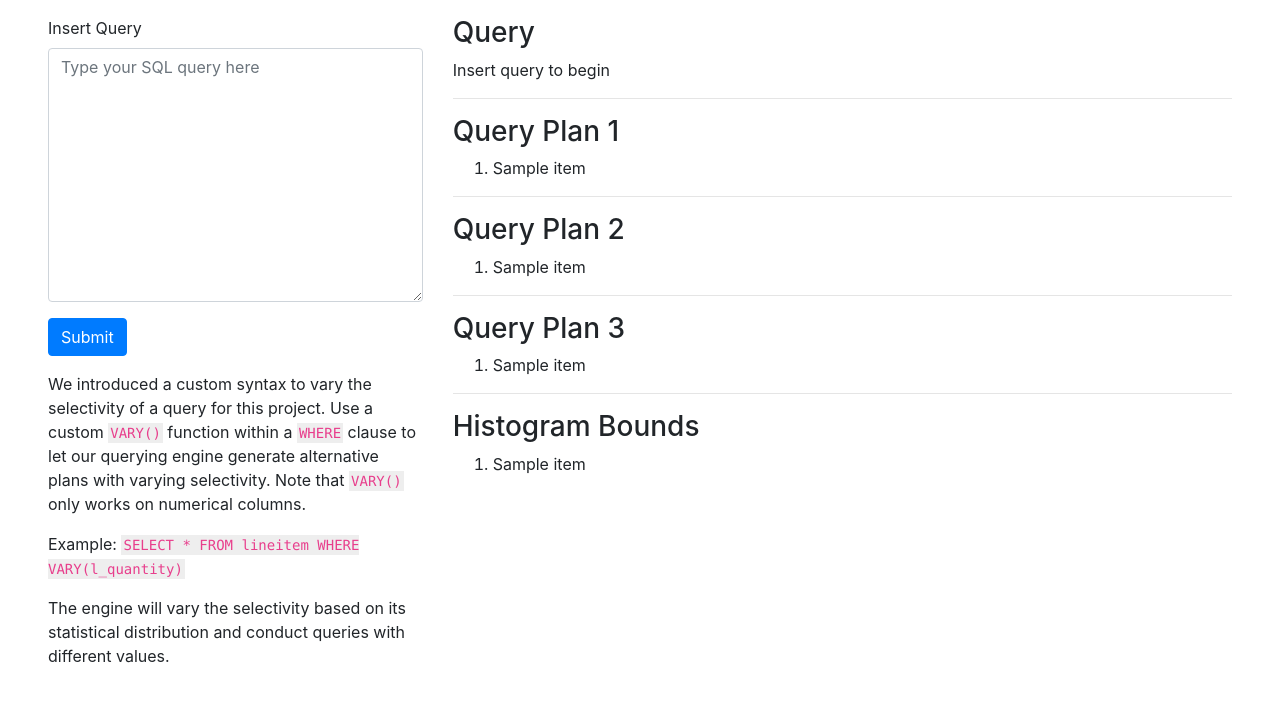
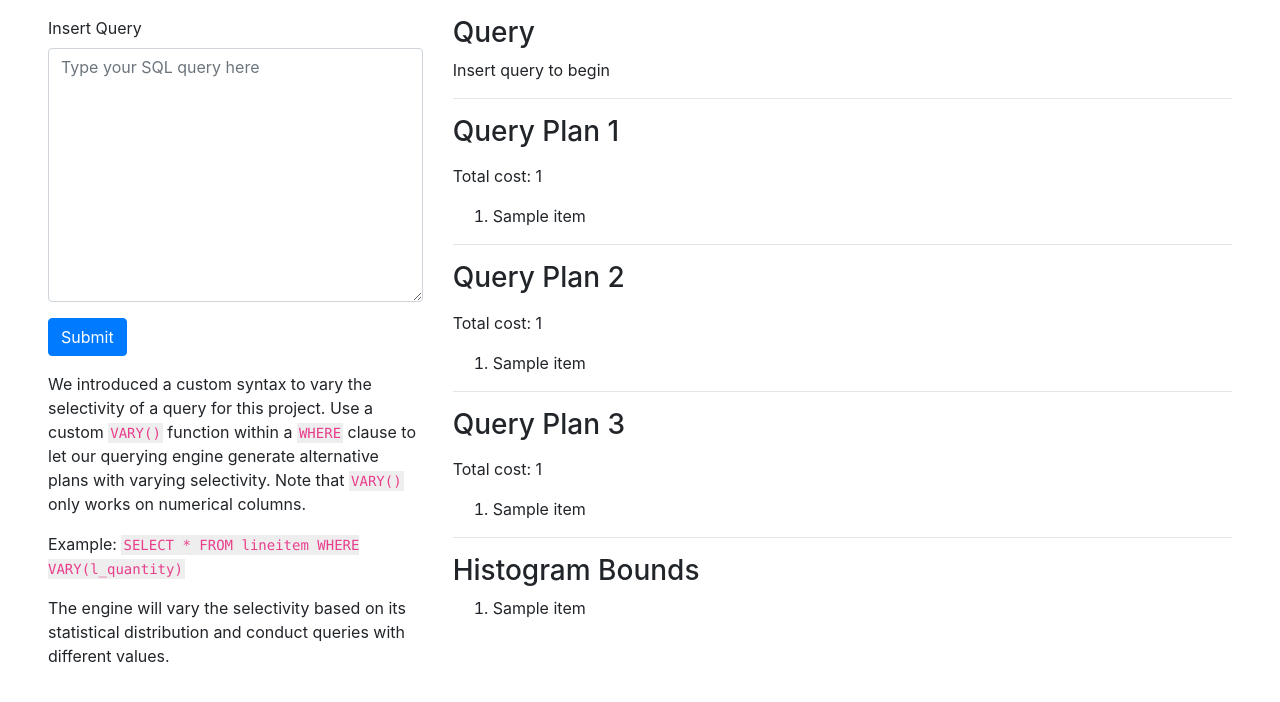
Before and after one commit to anthonyfong100/database-query-visualizer, a Flask app: template templates/index.html in a window 1280 px wide. Shown: the part 56-758 px from the top of the page. Run offline with Flask 2, Linux system fonts and the light colour scheme; the template is opened without the code that fills it: most values are stand-ins (such as "Sample title", 1, 10 or a date in 2020); some libraries are stand-ins or nearby versions.

Commit message:
added in code to display total cost for each query

```diff
--- a/client.py
+++ b/client.py
@@ -26,7 +26,6 @@ def explain():
     # permutate(bounds, queryFormatted)
 
     # print(bounds)
-    explanations = []
     query = """select
         s_name,
         count(*) as numwait
@@ -75,9 +74,12 @@ def explain():
     )
 
     graph_file_name = []
+    total_costs = []
+    explanations = []
     for plan in top_plans_by_cost:
         graph_file_name.append(plan.save_graph_file())
         explanations.append(plan.create_explanation(plan.root))
+        total_costs.append(int(plan.calculate_total_cost()))
 
     clean_up_static_dir(graph_file_name)
 
@@ -90,6 +92,9 @@ def explain():
         "explanation_1": explanations[0],
         "explanation_2": explanations[1],
         "explanation_3": explanations[2],
+        "total_cost_1": total_costs[0],
+        "total_cost_2": total_costs[1],
+        "total_cost_3": total_costs[2],
     }
 
     return render_template("index.html", **html_context)
--- a/templates/index.html
+++ b/templates/index.html
@@ -46,6 +46,9 @@ content %}
       {% endif %}
       <hr />
       <h3 class="mt-3">Query Plan 1</h3>
+      {% if total_cost_1 %}
+      <p class="mt-3"> Total cost: {{total_cost_1}}</p>
+      {% endif %}
       {% if explanation_1 %}
       <ol>
         {% for item in explanation_1 %}
@@ -60,6 +63,9 @@ content %}
       {% endif %}
       <hr />
       <h3 class="mt-3">Query Plan 2</h3>
+      {% if total_cost_2 %}
+      <p class="mt-3">Total cost: {{total_cost_2}} </p>
+      {% endif %}
       {% if explanation_2 %}
       <ol>
         {% for item in explanation_2 %}
@@ -74,6 +80,9 @@ content %}
       {% endif %}
       <hr />
       <h3 class="mt-3">Query Plan 3</h3>
+      {% if total_cost_3 %}
+      <p class="mt-3"> Total cost: {{total_cost_3}}</p>
+      {% endif %}
       {% if explanation_3 %}
       <ol>
         {% for item in explanation_3 %}
```
